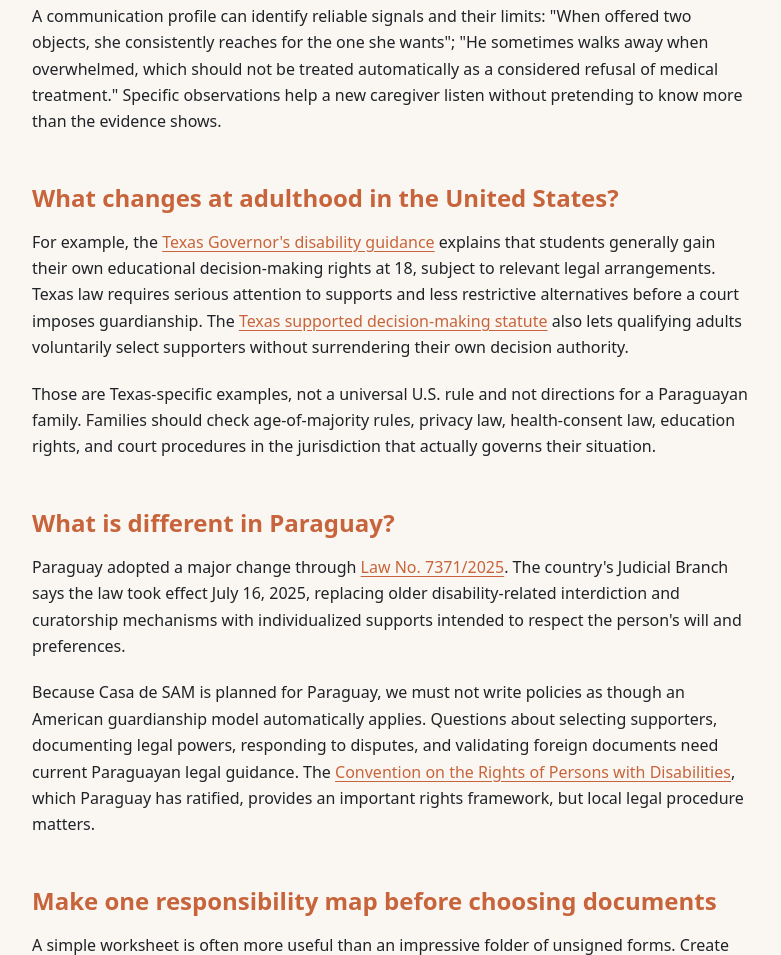
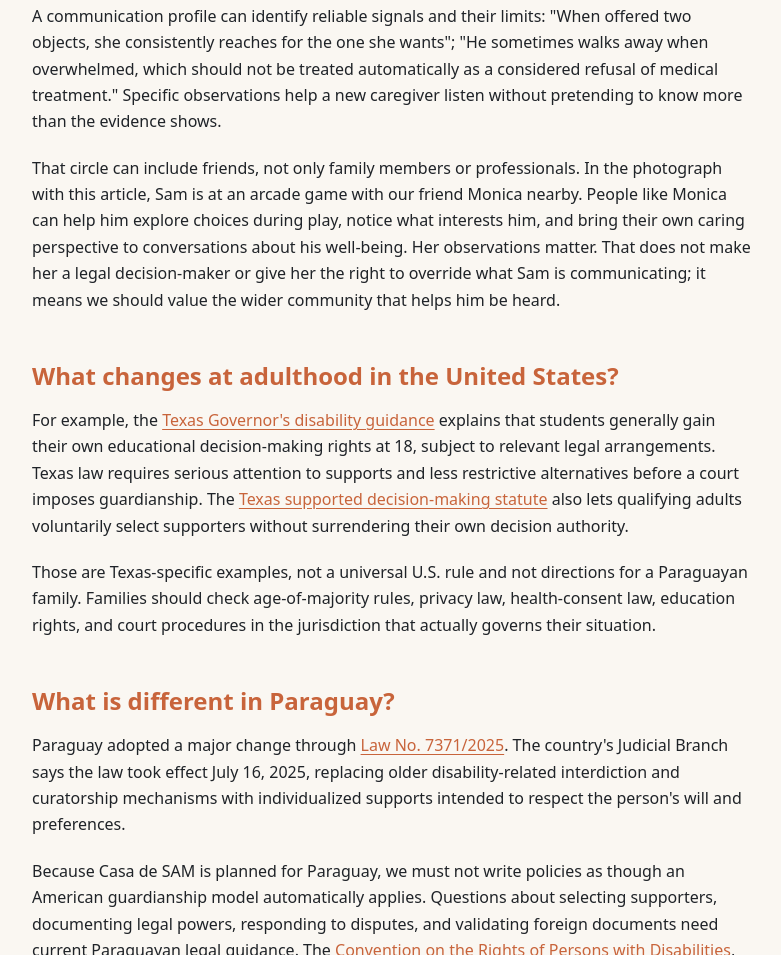
Before and after one commit to AmieMcodes/casadesam, a website: page blog/who-makes-decisions-for-an-autistic-adult.html in a window 1280 px wide. Shown: the part 3534-4489 px from the top of the page, without its empty margins (248-1029 px from the left). Drawn offline with Linux system fonts and the light colour scheme.

Commit message:
Add approved family-photo stories and editorial captions to October 9 draft

```diff
--- a/blog/who-makes-decisions-for-an-autistic-adult.html
+++ b/blog/who-makes-decisions-for-an-autistic-adult.html
@@ -36,7 +36,7 @@
         <h1>Who Makes Decisions for an Autistic Adult Who Cannot Live Independently?</h1>
         <p class="blog-subtitle">A practical responsibility map for health care, money, housing, daily choices, emergencies, and long-term protection.</p>
       </header>
-      <!-- HERO IMAGE PENDING: Amie's selected and approved Frame.io source with 1600x900/1200x630 JPG+WebP crops. -->
+      <!-- APPROVED PHOTO — Frame.io: Dec 25 Jan 26 / IMG_20260115_135931.jpg. Alt: Samuel at a colorful arcade game with family friend Monica nearby. Caption: Sam with our friend Monica. A circle of support includes friends who know him, help him explore choices during play, and offer caring perspectives—while Sam's own preferences stay at the center. Build and insert hero/social JPG+WebP crops before publishing. -->
       <p>A son or daughter may need help dressing, eating, communicating, crossing a street, or understanding a complicated medical choice long after childhood. That is a question about support. It does not, by itself, answer a different question: who has legal authority to make each adult decision?</p>
 <p>For parents, the transition can be unsettling. Years of scheduling every appointment and handling every form can make it feel natural to continue. Yet adulthood changes the legal picture, and there may be no single document that makes one parent &quot;in charge&quot; of everything. The correct arrangement depends on the adult, the decision, the jurisdiction, and any valid authorization or court process.</p>
 <p>There is also a human truth that legal forms cannot capture: decisions still concern a person with preferences and relationships. <a href="can-an-autistic-adult-live-independently.html">Can an Autistic Adult Live Independently?</a> separates the ability to live alone from the much wider question of living a meaningful adult life with appropriate support.</p>
@@ -63,6 +63,7 @@
 <p>What time should the adult wake up? Which clothes feel comfortable? Who do they want to see? Do they want a quiet evening or a walk? What happens when they say no to a preferred staff activity?</p>
 <p>It is possible to provide nearly complete physical support and still organize the day around the person's expressed choices. Supports may include two tangible options, a predictable routine, an AAC system, allowing extra time, or recognizing consistent patterns without assuming they are infallible.</p>
 <p>A communication profile can identify reliable signals and their limits: &quot;When offered two objects, she consistently reaches for the one she wants&quot;; &quot;He sometimes walks away when overwhelmed, which should not be treated automatically as a considered refusal of medical treatment.&quot; Specific observations help a new caregiver listen without pretending to know more than the evidence shows.</p>
+<p>That circle can include friends, not only family members or professionals. In the photograph with this article, Sam is at an arcade game with our friend Monica nearby. People like Monica can help him explore choices during play, notice what interests him, and bring their own caring perspective to conversations about his well-being. Her observations matter. That does not make her a legal decision-maker or give her the right to override what Sam is communicating; it means we should value the wider community that helps him be heard.</p>
 <h2>What changes at adulthood in the United States?</h2>
 <p>For example, the <a href="https://gov.texas.gov/organization/disabilities/guardianship" rel="noopener noreferrer">Texas Governor's disability guidance</a> explains that students generally gain their own educational decision-making rights at 18, subject to relevant legal arrangements. Texas law requires serious attention to supports and less restrictive alternatives before a court imposes guardianship. The <a href="https://tcss.legis.texas.gov/resources/ES/htm/ES.1357.htm" rel="noopener noreferrer">Texas supported decision-making statute</a> also lets qualifying adults voluntarily select supporters without surrendering their own decision authority.</p>
 <p>Those are Texas-specific examples, not a universal U.S. rule and not directions for a Paraguayan family. Families should check age-of-majority rules, privacy law, health-consent law, education rights, and court procedures in the jurisdiction that actually governs their situation.</p>
```
